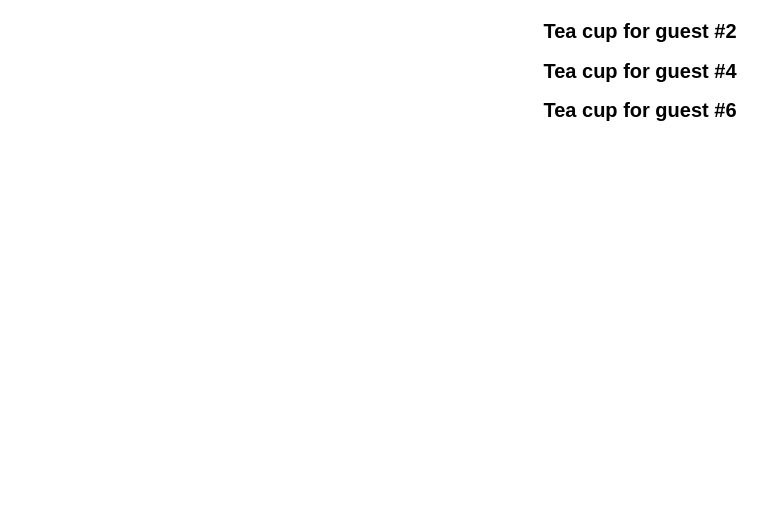
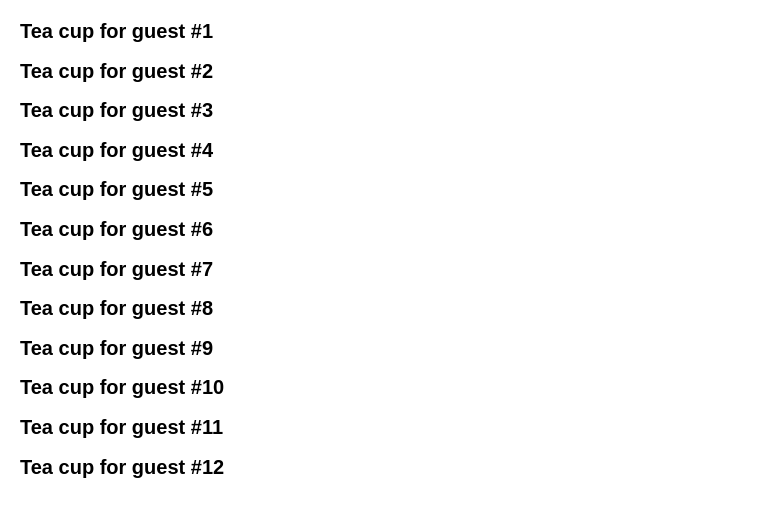
Before and after one commit to rasyidcode/react-examples, a React (Vite) app in the folder first-component/: page / in a window 1280 px wide. Shown: the top 516 px of the page, without its empty margins (0-779 px from the left). Built offline with nearby package versions, Linux system fonts and the light colour scheme.

Commit message:
done with keeping components pure

```diff
--- /dev/null
+++ b/first-component/src/components/TeaGathering.jsx
@@ -0,0 +1,12 @@
+/* eslint-disable react/prop-types */
+function Cup({ guest }) {
+  return <h2>Tea cup for guest #{guest}</h2>;
+}
+
+export default function TeaGathering() {
+  let cups = [];
+  for (let i = 1; i <= 12; i++) {
+    cups.push(<Cup key={i} guest={i} />);
+  }
+  return cups;
+}
--- a/first-component/src/components/TeaSet.jsx
+++ b/first-component/src/components/TeaSet.jsx
@@ -1,17 +1,14 @@
-let guest = 0
-
-function Cup() {
-    // Bad: changing a preexisting variable!
-    guest = guest + 1
+/* eslint-disable react/prop-types */
+function Cup({ guest }) {
     return <h2>Tea cup for guest #{guest}</h2>
 }
 
 export default function TeaSet() {
   return (
     <>
-        <Cup />
-        <Cup />
-        <Cup />
+        <Cup guest={1} />
+        <Cup guest={2} />
+        <Cup guest={3} />
     </>
   )
 }
--- a/first-component/src/index.css
+++ b/first-component/src/index.css
@@ -182,7 +182,7 @@
 }
 img { width: 100px; height: 100px; border-radius: 50%; } */
 
-body {
+/* body {
   text-align: center;
 }
 p {
@@ -193,4 +193,4 @@
 hr {
   margin: 0 120px 0 120px;
   border: 1px dashed #45c3d8;
-}
+} */
--- a/first-component/src/main.jsx
+++ b/first-component/src/main.jsx
@@ -1,6 +1,6 @@
 import { StrictMode } from "react";
 import { createRoot } from "react-dom/client";
-import App from "./components/TeaSet";
+import App from "./components/TeaGathering";
 import "./index.css";
 
 createRoot(document.getElementById("root")).render(
```
Also changed, not shown: first-component/src/components/RecipeList5.jsx (added, +24 -0 lines).
